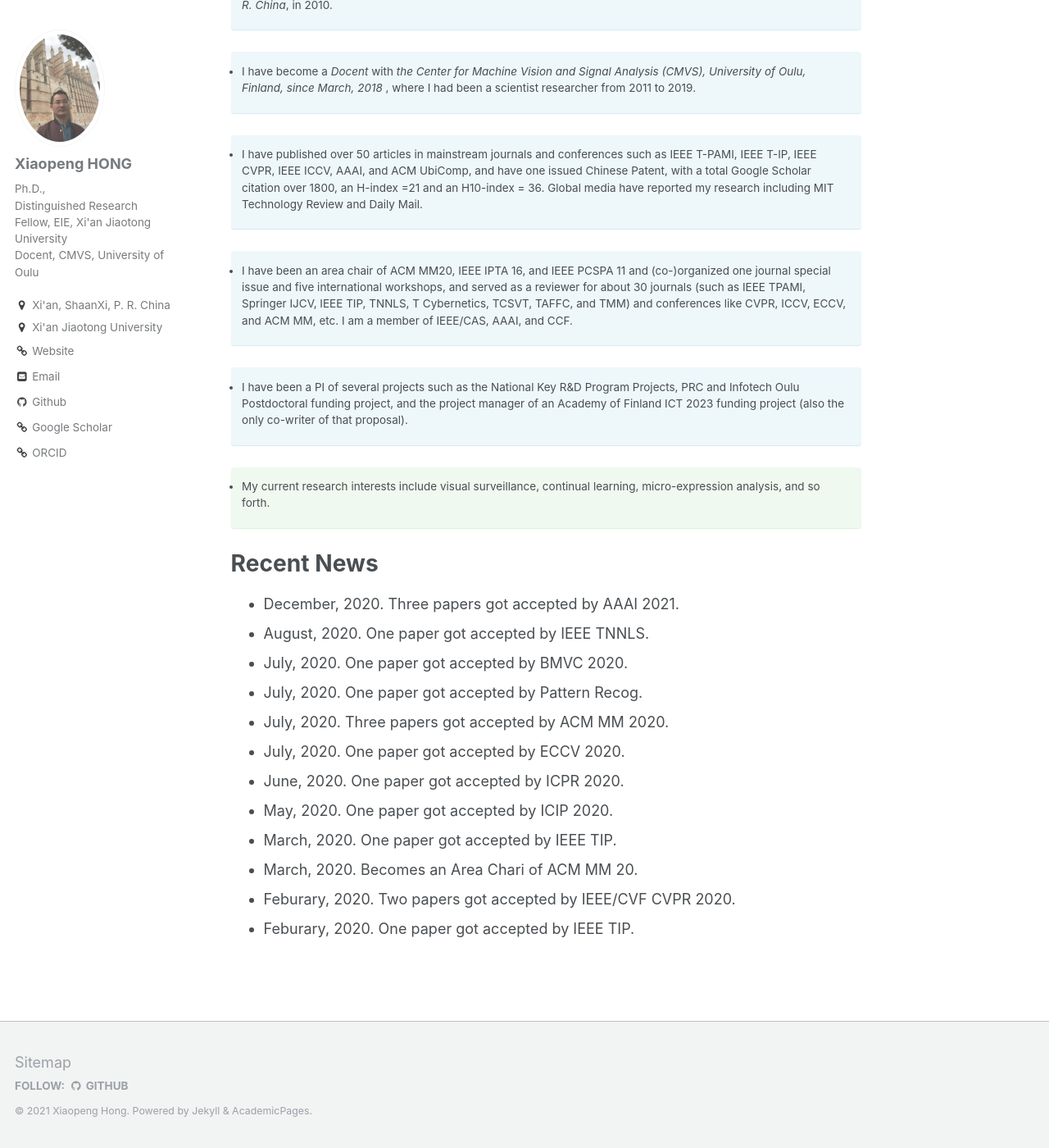
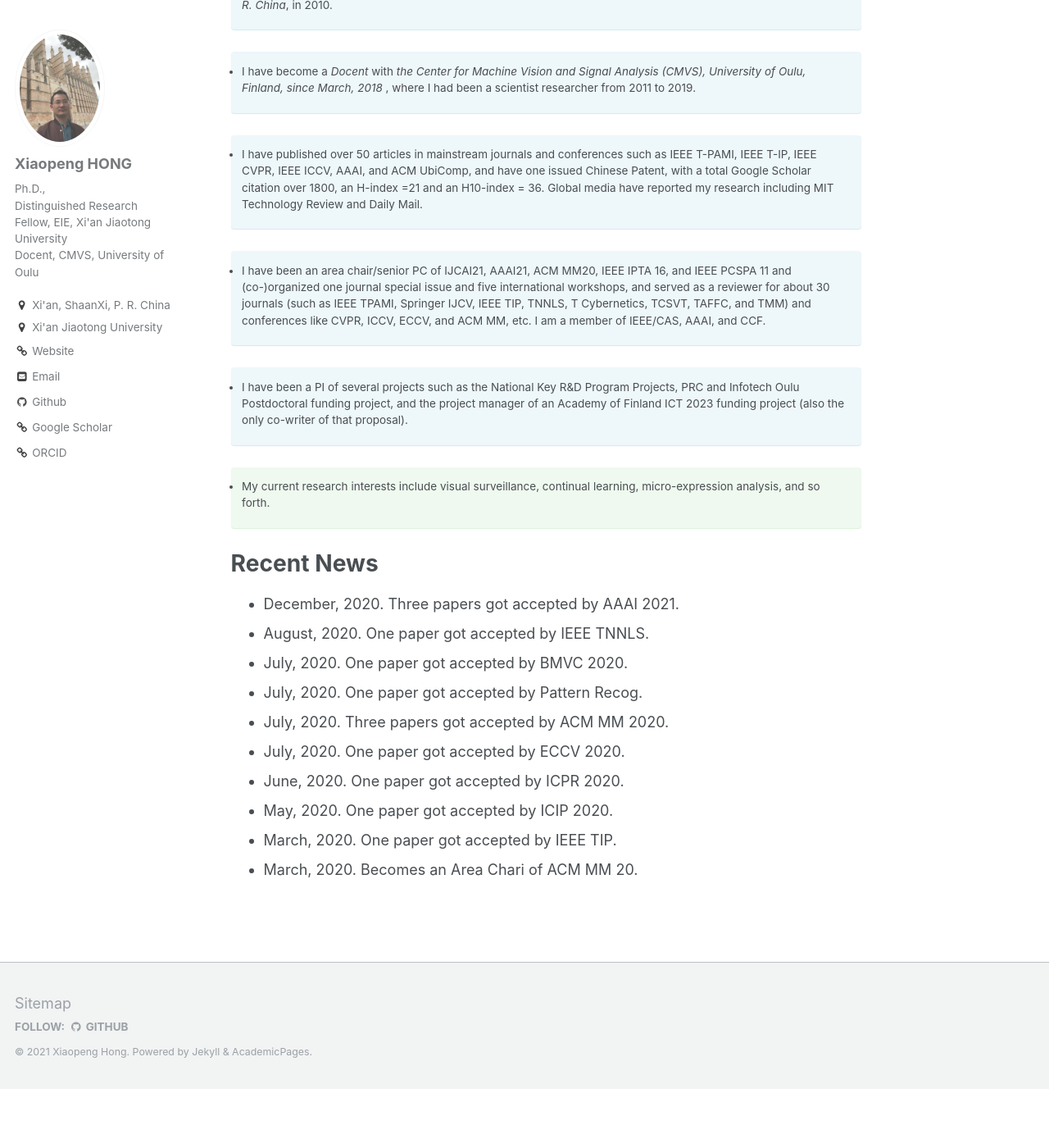
Before and after one commit to xiaopenghong/xiaopenghong.github.io, a Jekyll site: the page built from _pages/about.md, in a window 1280 px wide and 1400 px high, scrolled down 306 px. Shown: the whole window at 82% size. Built offline with Jekyll 4.4.1, drawn with Linux system fonts in a browser that asks for light colours; after the commit the page ends 1634 px from its top, so only the background shows below that.

Commit message:
Update about.md

```diff
--- a/_pages/about.md
+++ b/_pages/about.md
@@ -16,7 +16,7 @@ redirect_from:
 {: .notice--info}
 * I have published over 50 articles in mainstream journals and conferences such as IEEE T-PAMI, IEEE T-IP, IEEE CVPR, IEEE ICCV, AAAI, and ACM UbiComp, and have one issued Chinese Patent, with a total Google Scholar citation over 1800, an H-index =21 and an H10-index = 36. Global media have reported my research including MIT Technology Review and Daily Mail.
 {: .notice--info}
-* I have been an area chair of ACM MM20, IEEE IPTA 16, and IEEE PCSPA 11 and (co-)organized one journal special issue and five international workshops, and served as a reviewer for about 30 journals (such as IEEE TPAMI, Springer IJCV, IEEE TIP, TNNLS, T Cybernetics, TCSVT, TAFFC, and TMM) and conferences like CVPR, ICCV, ECCV, and ACM MM, etc. I am a member of IEEE/CAS, AAAI, and CCF.
+* I have been an area chair/senior PC of IJCAI21, AAAI21, ACM MM20, IEEE IPTA 16, and IEEE PCSPA 11 and (co-)organized one journal special issue and five international workshops, and served as a reviewer for about 30 journals (such as IEEE TPAMI, Springer IJCV, IEEE TIP, TNNLS, T Cybernetics, TCSVT, TAFFC, and TMM) and conferences like CVPR, ICCV, ECCV, and ACM MM, etc. I am a member of IEEE/CAS, AAAI, and CCF.
 {: .notice--info}
 * I have been a PI of several projects such as the National Key R&D Program Projects, PRC and Infotech Oulu Postdoctoral funding project, and the project manager of an Academy of Finland ICT 2023 funding project (also the only co-writer of that proposal).
 {: .notice--info}
@@ -34,5 +34,3 @@ redirect_from:
 * May, 2020. One paper got accepted by ICIP 2020.
 * March, 2020. One paper got accepted by IEEE TIP.
 * March, 2020. Becomes an Area Chari of ACM MM 20.
-* Feburary, 2020. Two papers got accepted by IEEE/CVF CVPR 2020.
-* Feburary, 2020. One paper got accepted by IEEE TIP.
```
